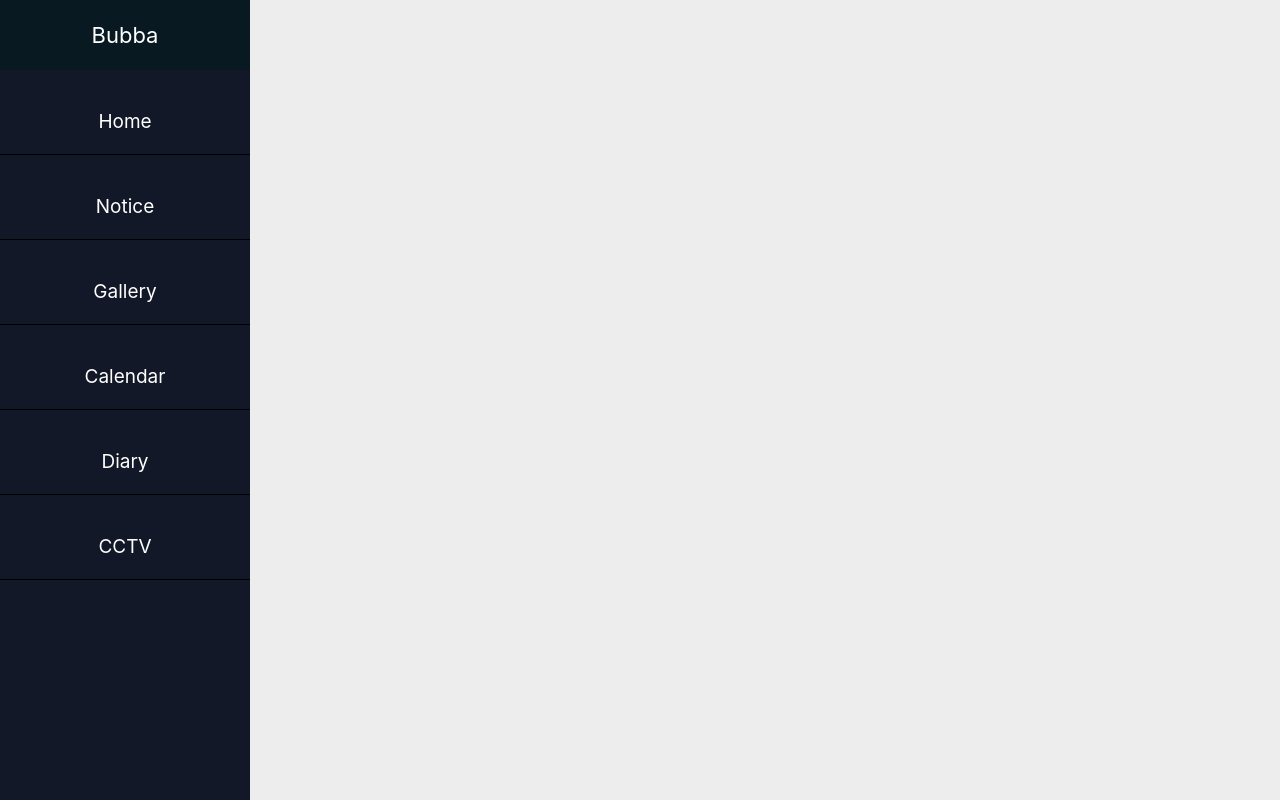
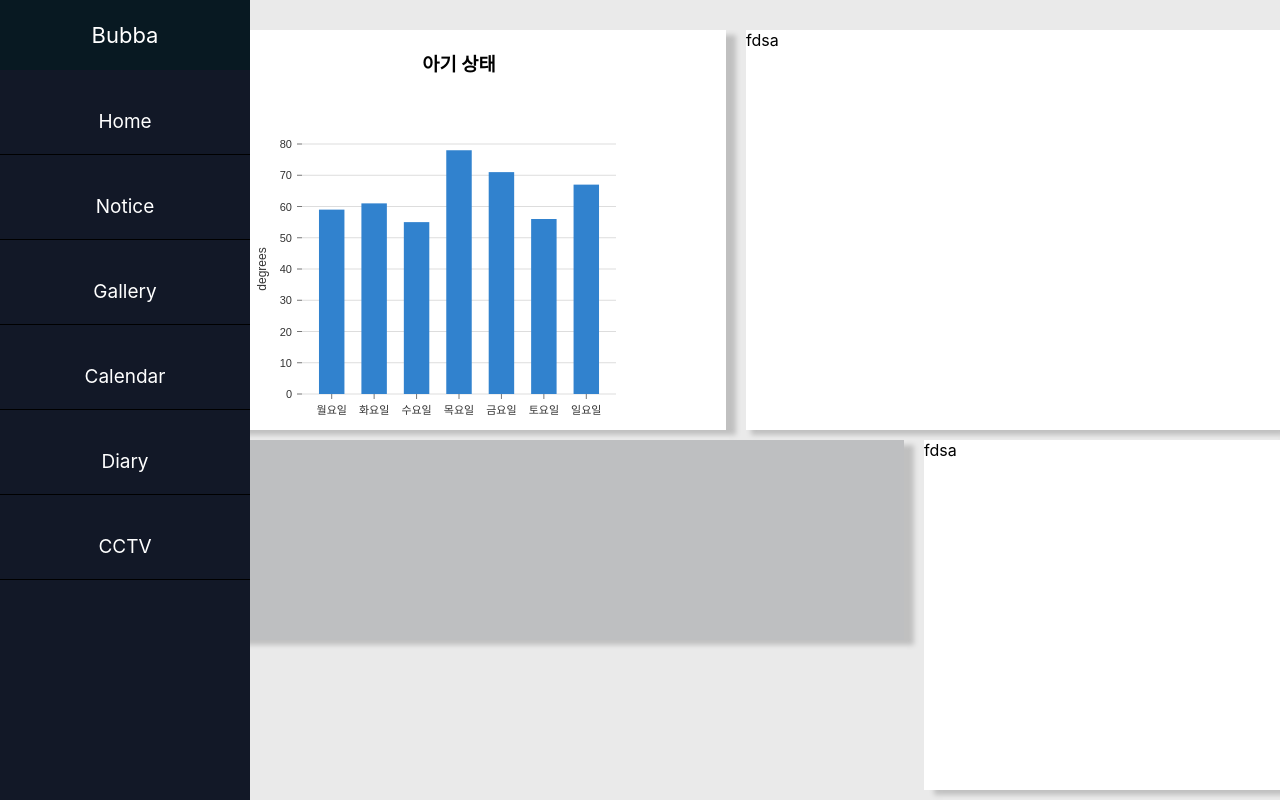
Before and after one commit to Capstone-Bubba/Bubba, a React (Create React App) app in the folder Client/: page /home in a window 1280 px wide. Built offline with nearby package versions, Linux system fonts and the light colour scheme.

Commit message:
BUBBA : Front-End

```diff
--- a/Client/package.json
+++ b/Client/package.json
@@ -3,6 +3,8 @@
   "version": "0.1.0",
   "private": true,
   "dependencies": {
+    "@nivo/bar": "^0.79.1",
+    "@nivo/core": "^0.79.0",
     "@testing-library/jest-dom": "^5.16.3",
     "@testing-library/react": "^12.1.4",
     "@testing-library/user-event": "^13.5.0",
@@ -17,6 +19,7 @@
     "react": "^17.0.2",
     "react-dom": "^17.0.2",
     "react-google-login": "^5.2.2",
+    "react-minimal-pie-chart": "^8.2.0",
     "react-router-dom": "^6.3.0",
     "react-scripts": "5.0.0",
     "styled-components": "^5.3.5",
--- a/Client/src/Component/About/MainLayout.tsx
+++ b/Client/src/Component/About/MainLayout.tsx
@@ -1,14 +1,15 @@
 import React from 'react'
+import { Link, Outlet } from 'react-router-dom';
 import styled from 'styled-components'
 
-const Layout = styled.div`
+// const Layout = styled.div`
+
+// `;
+const Sidebar = styled.div`
   width:100vw;
   min-height: 100vh;
-  background: #ededed;
   margin: 0;
   padding: 0;
-`;
-const Sidebar = styled.div`
   position: fixed;
   height:100vh;
   width:250px;
@@ -38,24 +39,47 @@ const List = styled.ul`
   box-sizing: border-box;
   border-top: rgba(255, 255, 255, .1);
   border-bottom: 1px solid black;
+  cursor: pointer;
 `
+
+const StyleLink = styled(Link)`
+  text-decoration: none;
+  color: white;
+`
+
+
+
 
 
 function MainLayout() {
   return (
     <div>
 
-      <Layout>
+      {/* <Layout> */}
         <Sidebar>
           <Head>Bubba</Head>
-          <List>Home</List>
-          <List>Notice</List>
-          <List>Gallery</List>
-          <List>Calendar</List>
-          <List>Diary</List>
-          <List>CCTV</List>
+          <List>
+            <StyleLink to="/home">Home</StyleLink>
+          </List>
+          <List>
+            <StyleLink to="/notice">Notice</StyleLink>
+          </List>
+          <List>
+            <StyleLink to="/gallery">Gallery</StyleLink>
+          </List>
+          <List>
+            <StyleLink to="/calendar">Calendar</StyleLink>
+          </List>
+          <List>
+            <StyleLink to="/diary">Diary</StyleLink>
+            </List>
+          <List>
+           <StyleLink to="/cctv">CCTV</StyleLink>
+            </List>
         </Sidebar>
-      </Layout>
+      {/* </Layout> */}
+      <Outlet />
+
     </div>
   )
 }
--- /dev/null
+++ b/Client/src/Component/Main/Graph.tsx
@@ -0,0 +1,60 @@
+// install (please make sure versions match peerDependencies)
+// yarn add @nivo/core @nivo/bar
+import { ResponsiveBar } from '@nivo/bar'
+
+const data = [
+  {
+    day: "월요일",
+    degress: 59
+  },
+  {
+    day: "화요일",
+    degress: 61
+  },
+  {
+    day: "수요일",
+    degress: 55
+  },
+  {
+    day: "목요일",
+    degress: 78
+  },
+  {
+    day: "금요일",
+    degress: 71
+  },
+  {
+    day: "토요일",
+    degress: 56
+  },
+  {
+    day: "일요일",
+    degress: 67
+  }
+];
+const Graph = () => {
+  return (
+    <ResponsiveBar
+      data={data}
+      keys={["degress"]}
+      indexBy="day"
+      margin={{ top: 50, right: 110, bottom: 100, left: 110 }}
+      padding={0.4}
+      valueScale={{ type: "linear" }}
+      colors="#3182CE"
+      animate={true}
+      enableLabel={false}
+      axisTop={null}
+      axisRight={null}
+      axisLeft={{
+        tickSize: 5,
+        tickPadding: 5,
+        tickRotation: 0,
+        legend: "degrees",
+        legendPosition: "middle",
+        legendOffset: -40
+      }}
+    />
+  );
+};
+export default Graph;
--- /dev/null
+++ b/Client/src/Page/Main/CCTV.tsx
@@ -0,0 +1,11 @@
+import React from 'react'
+
+function CCTV() {
+  return (
+    <div>
+      fdsafsdaads
+    </div>
+  )
+}
+
+export default CCTV
--- /dev/null
+++ b/Client/src/Page/Main/Calendar.tsx
@@ -0,0 +1,11 @@
+import React from 'react'
+
+function Calendar() {
+  return (
+    <div>
+      fdsafa
+    </div>
+  )
+}
+
+export default Calendar
--- /dev/null
+++ b/Client/src/Page/Main/Diary.tsx
@@ -0,0 +1,11 @@
+import React from 'react'
+
+function Diary() {
+  return (
+    <div>
+      fadsfdsa
+    </div>
+  )
+}
+
+export default Diary
--- /dev/null
+++ b/Client/src/Page/Main/Gallery.tsx
@@ -0,0 +1,11 @@
+import React from 'react'
+
+function Gallery() {
+  return (
+    <div>
+      fdsafdsa
+    </div>
+  )
+}
+
+export default Gallery
--- a/Client/src/Page/Main/Main.tsx
+++ b/Client/src/Page/Main/Main.tsx
@@ -1,10 +1,67 @@
 import React from 'react'
+import styled from 'styled-components'
+import Graph from '../../Component/Main/Graph'
+const Layout = styled.div`
+  background: #eaeaea;
+  display: grid;
+  width:100vw;
+  min-height: 100vh;
+  margin: 0;
+  padding: 0;
+`
+const HeadContainer = styled.div`
+  display: grid;
+  grid-template-columns: 0.5fr 0.5fr;
+  grid-column-gap: 20px;
+  margin-left: 15%;
+`
+const BodyContainer = styled.div`
+  display: grid;
+  grid-template-columns: 2fr 1fr;
+  grid-column-gap: 20px;
+  margin-left: 15%;
 
+`
+const GraphBox = styled.div`
+  background: white;
+  box-shadow: 10px 5px 5px #C0C0C0;
+  margin-top : 30px;
+  height: 400px;
+  justify-content: center;
+`
+const PatternBox = styled.div`
+  background: white;
+  box-shadow: 5px 5px 5px #C0C0C0;
+  margin-top : 30px;
+  height: 400px;
+`
+const PushBox = styled.div`
+  background: rgba(18,20,34, 0.2);
+  box-shadow: 10px 5px 5px #C0C0C0;
+  height: 200px;
+
+
+`
+const MemberBox = styled.div`
+  background: white;
+  box-shadow: 10px 5px 5px #C0C0C0;
+  height: 350px;
+`
 function main() {
   return (
-    <div>
-      메인이에요
-    </div>
+    <Layout>
+      <HeadContainer>
+        <GraphBox>
+          <h3 style={{textAlign:"center"}}>아기 상태</h3>
+          <Graph />
+          </GraphBox>
+        <PatternBox>fdsa</PatternBox>
+      </HeadContainer>
+      <BodyContainer>
+        <PushBox>ddsfa</PushBox>
+        <MemberBox>fdsa</MemberBox>
+      </BodyContainer>
+    </Layout>
   )
 }
 
--- /dev/null
+++ b/Client/src/Page/Main/Notice.tsx
@@ -0,0 +1,15 @@
+import React from 'react'
+import styled from 'styled-components'
+
+const Layout = styled.div`
+text-align: center;
+`
+function Notice() {
+  return (
+    <Layout>
+      공지입니다
+    </Layout>
+  )
+}
+
+export default Notice
```
Also changed, not shown: Client/src/index.tsx (+3 -4 lines), Client/src/routes.tsx (+18 -6 lines), 1 other file (tests, documents, lock files or other folders).
